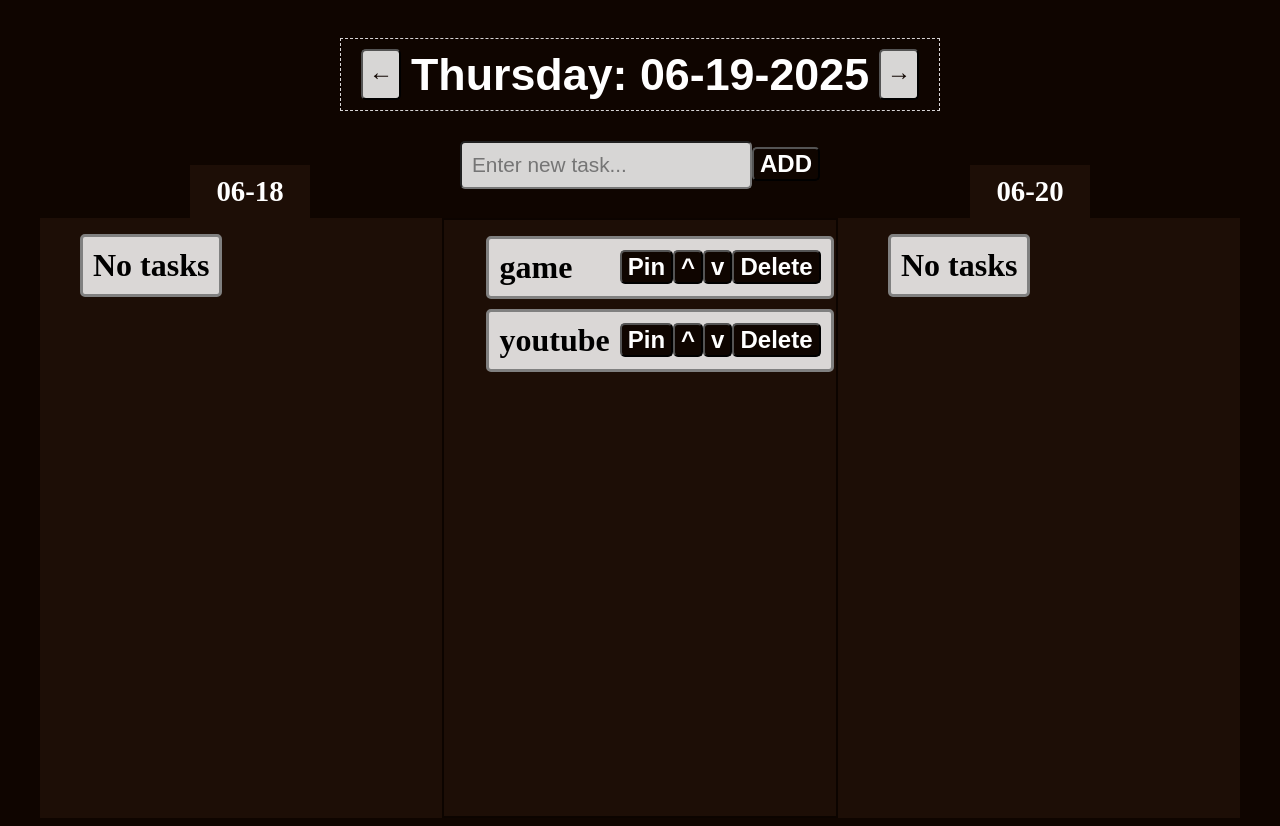
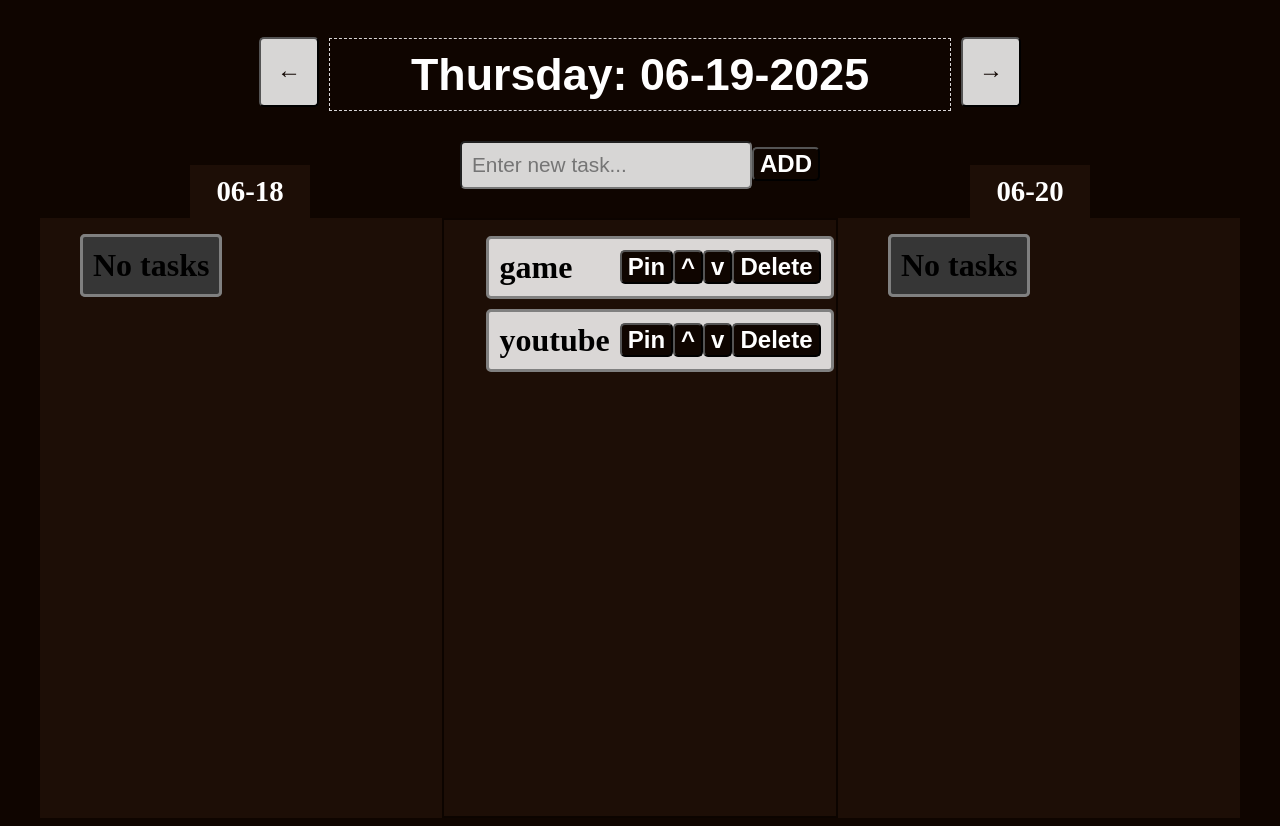
Before and after one commit to JustinMuci01/React-Calendar, a React (Vite) app: page / in a window 1280 px wide. Built offline with nearby package versions, Linux system fonts and the light colour scheme.

Commit message:
Updated CSS styling

```diff
--- a/src/Menu.jsx
+++ b/src/Menu.jsx
@@ -135,9 +135,13 @@ function Menu(props){
     return(
         <>
         <div className="ToDo-list">
-        <h1><button className = "changeDate" onClick= {() =>decDateChange()}>&larr;</button>
+        <div className = "date-bar">
+        <button className = "changeDate" onClick= {() =>decDateChange()}>&larr;</button>
+        <h1>
         {currentDate.format("dddd: MM-DD-YYYY")}
-        <button className = "changeDate" onClick= {() => incDateChange()}>&rarr;</button></h1>
+        </h1>
+        <button className = "changeDate" onClick= {() => incDateChange()}>&rarr;</button>
+        </div>
         {/* We use an arrow function here to say on click run the function, without it the function would
         be ran upon rendering and the return value would be returned on click.
         This is called a wrapper function */}
@@ -155,19 +159,13 @@ function Menu(props){
         <div className = "previous-day">
                 <ol>
             {(tasks[prevDay.format("MM-DD-YYYY")] || []).length === 0 ? (
-                <li className="no-tasks">No tasks</li>
+                <div className = "change-list" onClick = {() => decDateChange()}><li className="no-tasks">No tasks</li></div>
             ) : (
             (tasks[prevDay.format("MM-DD-YYYY")] || []).map((task, index) => (
-                <li className={`${task.isPinned ? 'pinned' : ''}`} key={index}>
+                 <div className = "change-list" onClick = {() => decDateChange()}><li className={`${task.isPinned ? 'pinned-other' : 'other-list'}`} key={index}>
                     <span className="text">{task.name}</span>
-                    <div className = "button-list">
-                    <button className="" onClick={() => removeTask(index)}>Delete</button>
-                    <button className="" onClick={() => moveTaskDown(index)}>v</button>
-                    <button className="" onClick={() => moveTaskUp(index)}>^</button>
-                    <button className="" onClick={() => pinToTop(index)}>Pin</button>
-                    </div>
-
                 </li>
+                </div>
             ))
         )}
         </ol>
@@ -202,19 +200,15 @@ function Menu(props){
         <div className = "next-day">
                 <ol>
             {(tasks[nextDay.format("MM-DD-YYYY")] || []).length === 0 ? (
-                <li className="no-tasks">No tasks</li>
+                <div className = "change-list" onClick = {() => incDateChange()}><li className="no-tasks">No tasks</li> </div>
             ) : (
             (tasks[nextDay.format("MM-DD-YYYY")] || []).map((task, index) => (
-                <li className={`${task.isPinned ? 'pinned' : ''}`} key={index}>
+            <div className = "change-list" onClick = {() => incDateChange()}>
+            <li className={`${task.isPinned ? 'pinned-other' : 'other-list'}`} key={index}>
                     <span className="text">{task.name}</span>
-                    <div className = "button-list">
-                    <button className="" onClick={() => removeTask(index)}>Delete</button>
-                    <button className="" onClick={() => moveTaskDown(index)}>v</button>
-                    <button className="" onClick={() => moveTaskUp(index)}>^</button>
-                    <button className="" onClick={() => pinToTop(index)}>Pin</button>
-                    </div>
 
-                </li>
+            </li>
+            </div>
             ))
         )}
         </ol>
--- a/src/index.css
+++ b/src/index.css
@@ -20,6 +20,7 @@ h1{
   color: rgb(255, 255, 255);
   font-family: sans-serif;
   padding: 10px;
+  width:600px;
 }
 
 input{
@@ -51,6 +52,7 @@ button{
   border-radius: 5px;
   cursor: pointer;
   transition: 0.5s ease;
+
 }
 
 .trash-bin{
@@ -80,6 +82,10 @@ button{
   background-color: rgb(235, 235, 79);
 }
 
+.date-bar{
+  display:flex;
+  flex-direction: row;
+}
 .changeDate{
   background-color: rgba(255, 255, 255, 0.836);
   color: #0f0500;
@@ -90,6 +96,9 @@ button{
   padding-bottom: 6px;
   margin-left: 10px;
   margin-right: 10px;
+  width:60px;
+  height:70px;
+  margin-top: 29px;
 }
 
 .day-set{
@@ -131,7 +140,7 @@ button{
 }
 
 .other-day{
-  background-color: #1d0e06;;
+  background-color: #1d0e06;
   color:white;
   font-size: 1.8rem;
   padding: 10px;
@@ -139,3 +148,34 @@ button{
   width: 100px;
   text-align: center;
 }
+
+.no-tasks{
+  background-color: rgb(54, 54, 54);
+}
+
+.no-tasks:hover{
+  background-color: rgb(231, 231, 231);
+  cursor:pointer;
+}
+
+.pinned-other{
+    background-color: rgba(235, 235, 79, 0.493);
+}
+
+.pinned-other:hover{
+    background-color: rgba(235, 225, 79, 0.842);
+    cursor: pointer;
+}
+
+.change-list{
+  background-color: rgb(95, 95, 95);
+  border-radius: 5px;
+}
+
+.change-list:hover{
+  cursor:pointer;
+}
+
+.other-list{
+  background-color: rgb(122, 122, 122);
+}
```
